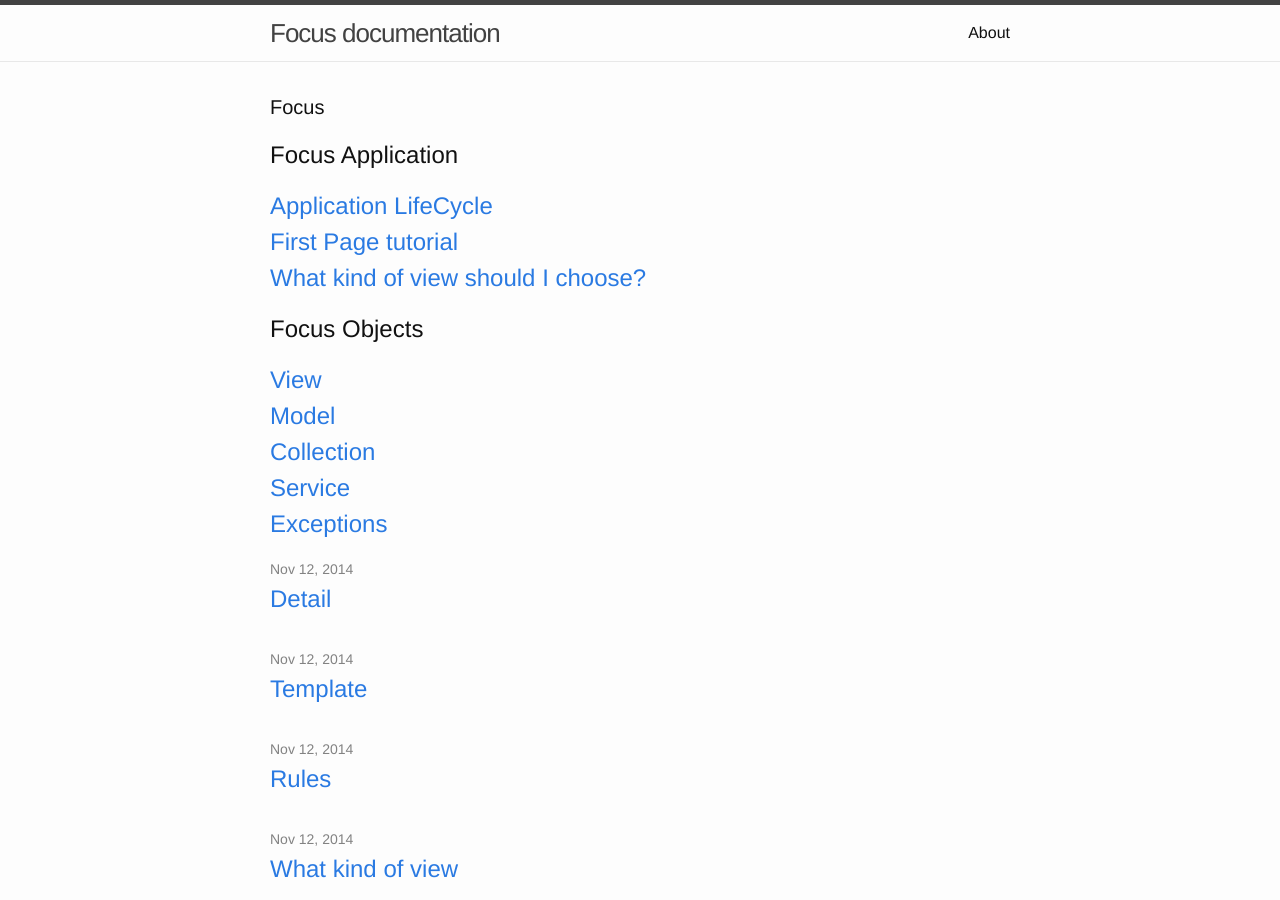
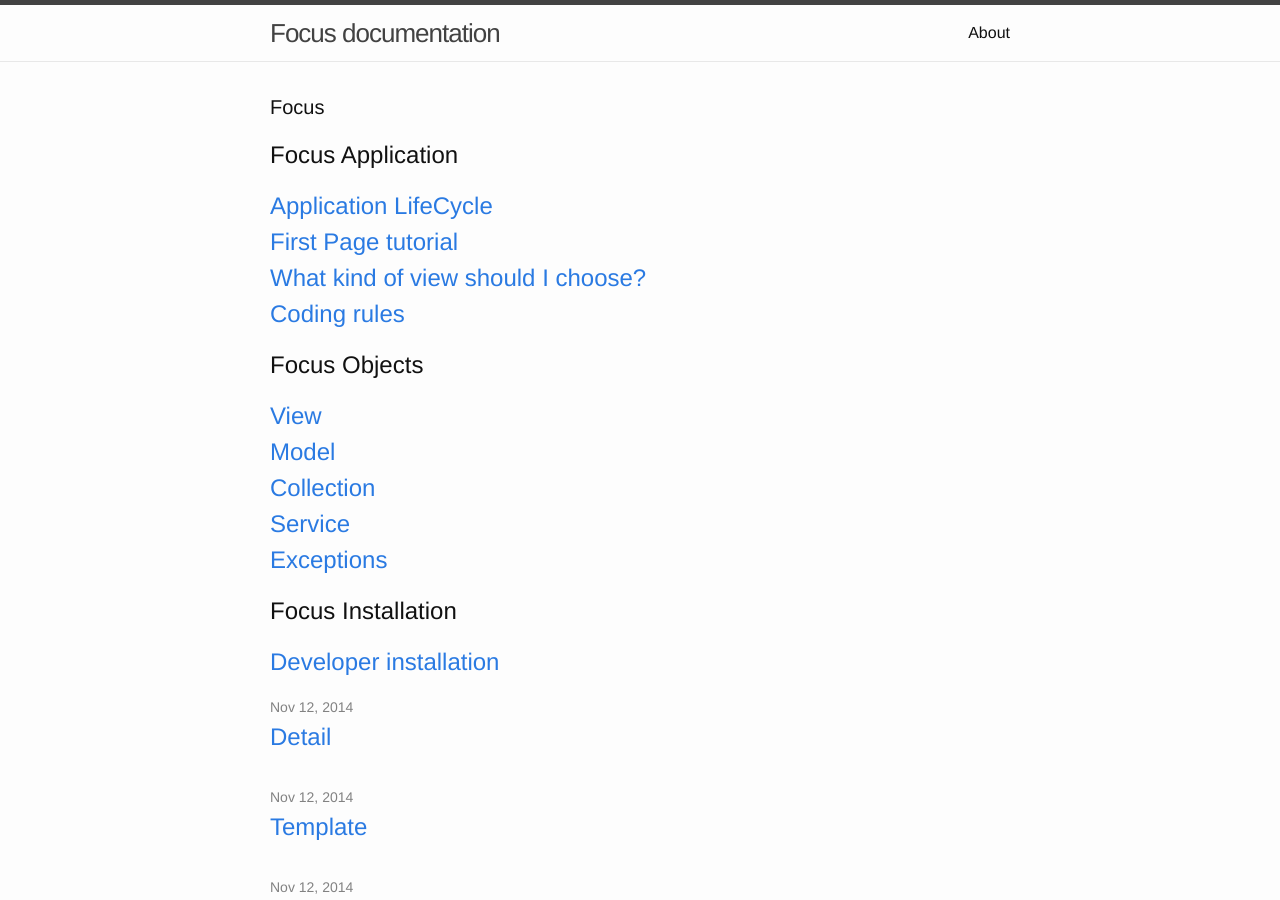
Before and after one commit to klee-contrib/focus-docs, a Jekyll site: the page built from index.html, in a window 1280 px wide and 900 px high. Built offline with Jekyll 4.4.1, drawn with Linux system fonts in a browser that asks for light colours.

Commit message:
Update index.

```diff
--- a/index.html
+++ b/index.html
@@ -11,6 +11,7 @@ layout: default
     <a class="post-link" href="/focus-docs/jekyll/update/2014/11/12/application-lifecycle.html">Application LifeCycle</a>
     <a class="post-link" href="/focus-docs/jekyll/update/2014/11/12/page-first.html">First Page tutorial</a>
     <a class="post-link" href="/focus-docs/jekyll/update/2014/11/12/what-kind-of-view.html">What kind of view should I choose?</a>
+    <a class="post-link" href="/focus-docs/jekyll/update/2014/11/12/rules.html">Coding rules</a>
   </ul>
 
   <h2>Focus Objects</h2>
@@ -21,6 +22,11 @@ layout: default
     <a class="post-link" href="/focus-docs/jekyll/update/2014/11/12/service.html">Service</a>
     <a class="post-link" href="/focus-docs/jekyll/update/2014/11/12/exceptions.html">Exceptions</a>
 
+  </ul>
+
+  <h2>Focus Installation</h2>
+  <ul class="post-list">
+    <a class="post-link" href="/focus-docs/jekyll/update/2014/11/12/installation_dev.html">Developer installation</a>
   </ul>
 
   <ul class="post-list">
```
